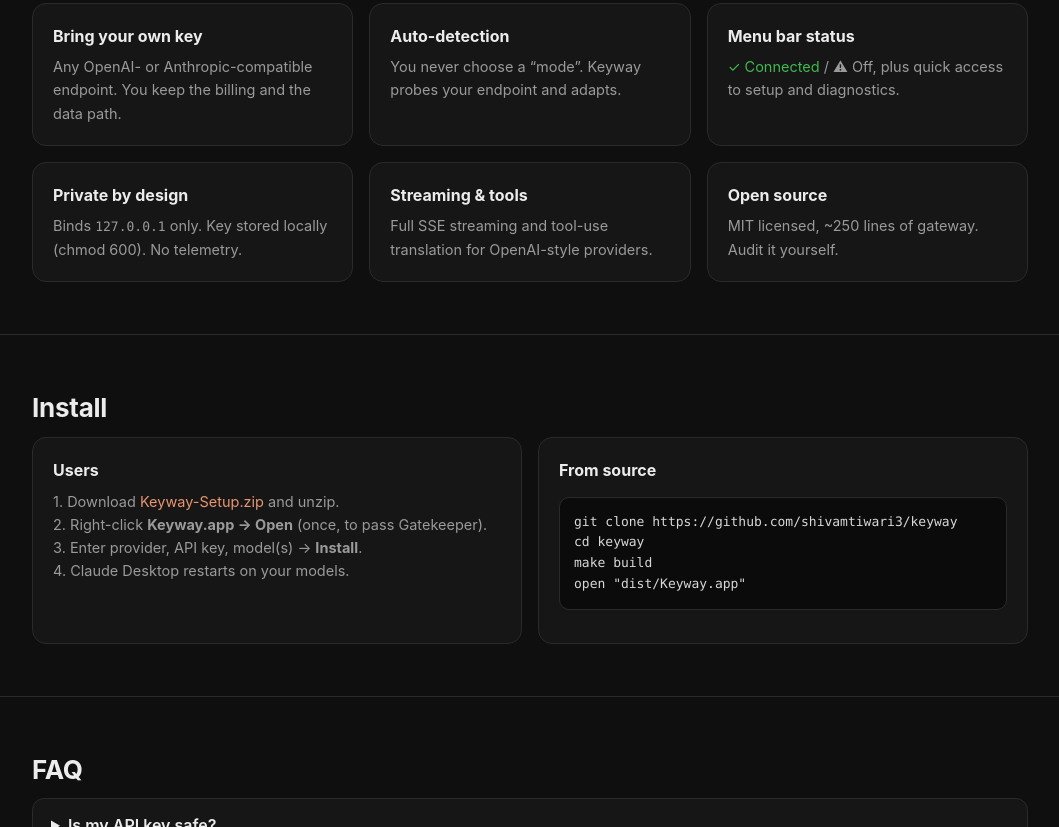
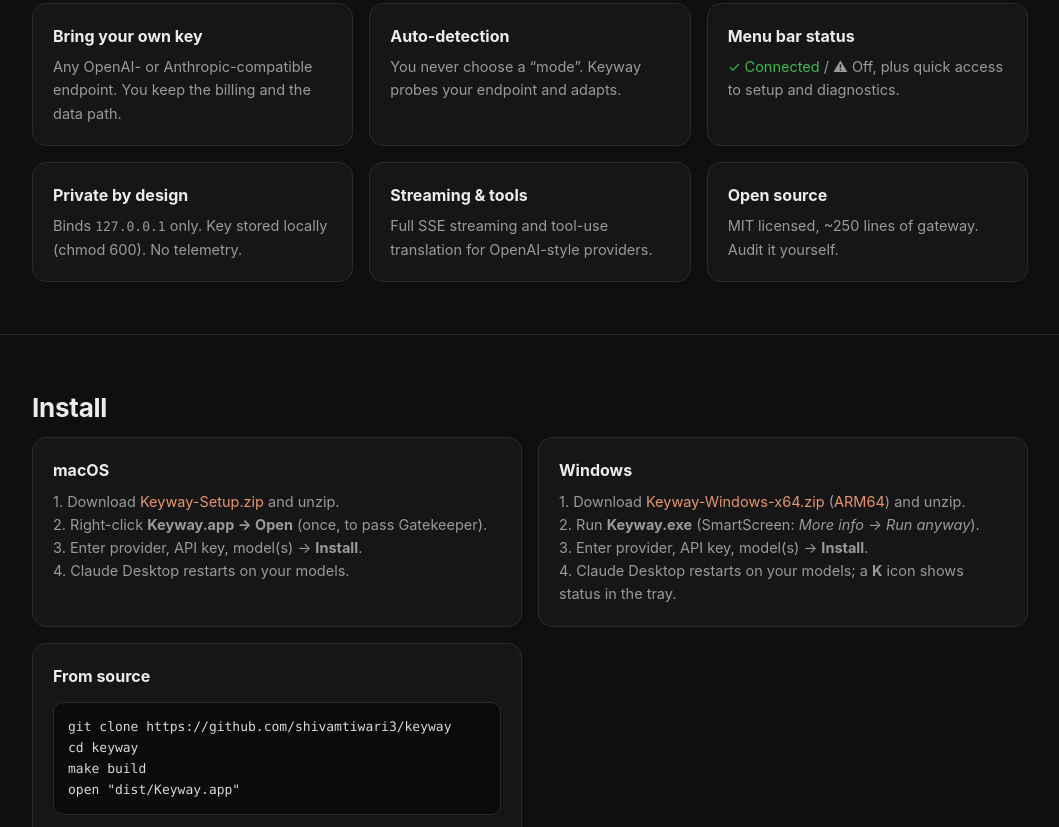
Before and after one commit to shivamtiwari3/keyway, a plain HTML site: page docs/index.html in a window 1280 px wide. Shown: the part 1515-2342 px from the top of the page, without its empty margins (110-1169 px from the left). Drawn offline with Linux system fonts and the light colour scheme.

Commit message:
ci/docs: build and test Windows, ship Windows release zips
- ci: run the gateway smoke test on macOS and Windows; add a Windows job that
  builds Keyway and does a sandboxed install/uninstall round-trip.
- release: publish Keyway-Windows-x64.zip and Keyway-Windows-arm64.zip.
- README and site: Windows install, paths, troubleshooting, build from source.

```diff
--- a/docs/index.html
+++ b/docs/index.html
@@ -76,9 +76,10 @@
     <p class="sub">Keyway is a tiny local gateway that points Claude Desktop at the provider you already pay for — OpenAI, Anthropic, OpenRouter, Groq, DeepSeek, or a local Ollama. <strong>Bring your own key.</strong></p>
     <div class="cta">
       <a class="btn primary" href="https://github.com/shivamtiwari3/keyway/releases/latest/download/Keyway-Setup.zip">⬇︎ Download for macOS</a>
+      <a class="btn primary" href="https://github.com/shivamtiwari3/keyway/releases/latest/download/Keyway-Windows-x64.zip">⬇︎ Download for Windows</a>
       <a class="btn" href="https://github.com/shivamtiwari3/keyway">View on GitHub</a>
     </div>
-    <div class="small">macOS 13+ · free &amp; open source (MIT) · no account, no telemetry</div>
+    <div class="small">macOS 13+ · Windows 10/11 · free &amp; open source (MIT) · no account, no telemetry</div>
     <div class="logos">
       <span class="chip">Anthropic</span>
       <span class="chip">OpenAI</span>
@@ -133,11 +134,18 @@
       <h2>Install</h2>
       <div class="grid g2">
         <div class="card">
-          <h3>Users</h3>
+          <h3>macOS</h3>
           <p>1. Download <a href="https://github.com/shivamtiwari3/keyway/releases/latest/download/Keyway-Setup.zip">Keyway-Setup.zip</a> and unzip.<br>
              2. Right-click <strong>Keyway.app → Open</strong> (once, to pass Gatekeeper).<br>
              3. Enter provider, API key, model(s) → <strong>Install</strong>.<br>
              4. Claude Desktop restarts on your models.</p>
+        </div>
+        <div class="card">
+          <h3>Windows</h3>
+          <p>1. Download <a href="https://github.com/shivamtiwari3/keyway/releases/latest/download/Keyway-Windows-x64.zip">Keyway-Windows-x64.zip</a> (<a href="https://github.com/shivamtiwari3/keyway/releases/latest/download/Keyway-Windows-arm64.zip">ARM64</a>) and unzip.<br>
+             2. Run <strong>Keyway.exe</strong> (SmartScreen: <em>More info → Run anyway</em>).<br>
+             3. Enter provider, API key, model(s) → <strong>Install</strong>.<br>
+             4. Claude Desktop restarts on your models; a <strong>K</strong> icon shows status in the tray.</p>
         </div>
         <div class="card">
           <h3>From source</h3>
```
Also changed, not shown: 3 other files.
